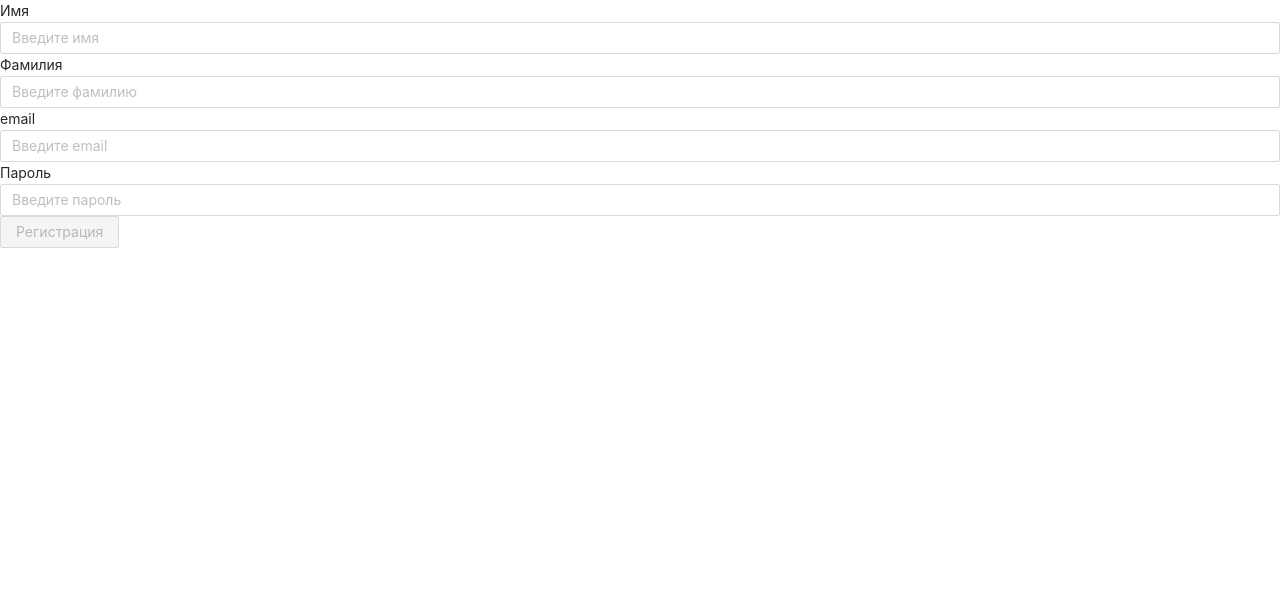
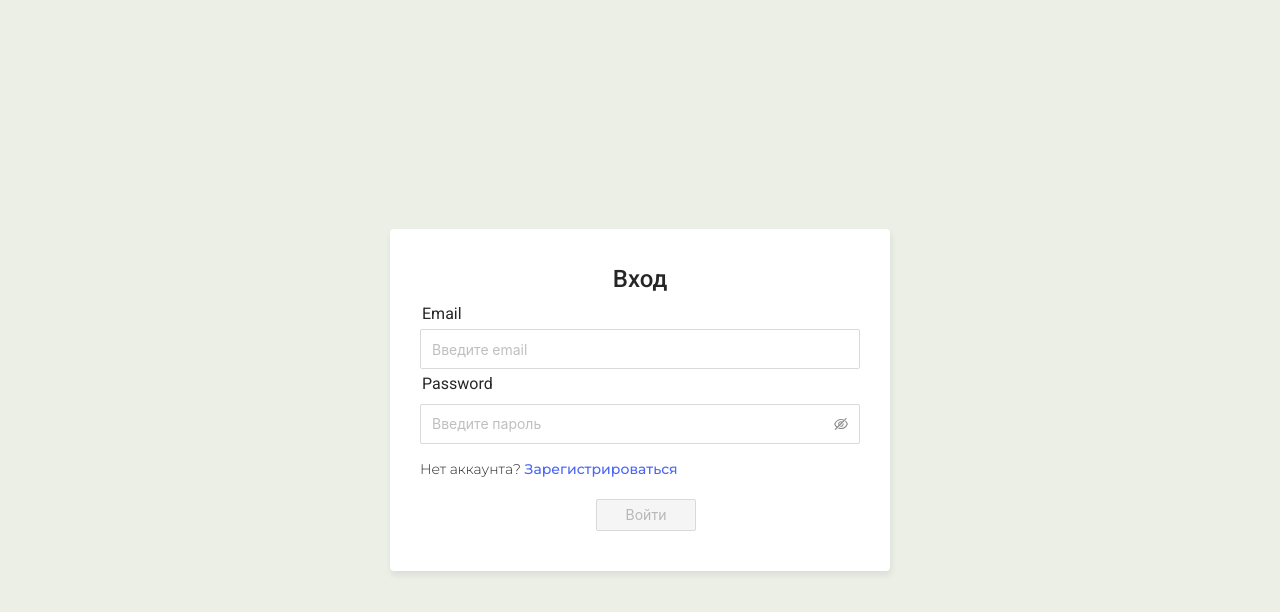
Before and after one commit to KononovPavel/food-shop, a React (Create React App) app in the folder client/: page /login in a window 1280 px wide. Shown: the top 612 px of the page. Built offline with nearby package versions, Linux system fonts and the light colour scheme.

Commit message:
client: login screen

```diff
--- a/client/package.json
+++ b/client/package.json
@@ -14,6 +14,7 @@
     "@types/react-router-dom": "^5.3.0",
     "antd": "^4.16.13",
     "axios": "^0.22.0",
+    "formik": "^2.2.9",
     "node-sass": "^4.8.3",
     "react": "^17.0.2",
     "react-dom": "^17.0.2",
--- a/client/public/index.html
+++ b/client/public/index.html
@@ -3,6 +3,9 @@
   <head>
     <meta charset="utf-8" />
     <link rel="icon" href="%PUBLIC_URL%/food_.ico" />
+      <link href="https://fonts.googleapis.com/css2?family=Roboto:wght@300;400;500;700&display=swap" rel="stylesheet">
+      <link href="https://fonts.googleapis.com/css2?family=Montserrat:wght@100;300;400;500&display=swap" rel="stylesheet">
+      <link href="https://fonts.googleapis.com/css2?family=Bebas+Neue&display=swap" rel="stylesheet">
     <meta name="viewport" content="width=device-width, initial-scale=1" />
     <title>Food shop</title>
   </head>
--- a/client/src/components/ButtonComponent/ButtonComponent.tsx
+++ /dev/null
@@ -1,17 +0,0 @@
-import React from 'react';
-import {Button} from "antd";
-
-type PropsType = {
-    title: string,
-    type: "link" | "text" | "ghost" | "default" | "primary" | "dashed" | undefined,
-    onClick: () => void,
-    disable?: boolean
-}
-
-const ButtonComponent: React.FC<PropsType> = ({type, title, onClick, disable}) => {
-    return (
-        <Button type={type} disabled={disable} onClick={() => onClick()}>{title}</Button>
-    );
-};
-
-export default ButtonComponent;
--- a/client/src/components/InputComponent/InputComponent.tsx
+++ /dev/null
@@ -1,30 +0,0 @@
-import React, {ChangeEvent} from 'react';
-import {Input} from "antd";
-
-type PropsType = {
-    placeholder: string,
-    onChange: (value: string) => void,
-    type:string
-    password?:boolean,
-    value:string,
-    disable?:boolean,
-    checked?: boolean
-}
-const InputComponent:React.FC<PropsType> = ({type,placeholder,onChange,password, value, disable, checked}) => {
-    const onChangeHandler = (e:ChangeEvent<HTMLInputElement>)=>{
-        onChange(e.currentTarget.value)
-    }
-    return (
-
-        <div>
-            {
-                password
-                    ? <Input.Password disabled={disable} value={value} placeholder={placeholder} type={type} onChange={onChangeHandler}/>
-                    : <Input disabled={disable} value={value} type={type} placeholder={placeholder} onChange={onChangeHandler}/>
-            }
-
-        </div>
-    );
-};
-
-export default InputComponent;
--- a/client/src/index.css
+++ b/client/src/index.css
@@ -11,3 +11,8 @@ code {
   font-family: source-code-pro, Menlo, Monaco, Consolas, 'Courier New',
     monospace;
 }
+*{
+    box-sizing: border-box;
+    padding: 0;
+    margin: 0;
+}
--- a/client/src/pages/login/Login.tsx
+++ b/client/src/pages/login/Login.tsx
@@ -1,31 +1,54 @@
 import React, {useState} from 'react';
-import InputComponent from "../../components/InputComponent/InputComponent";
-import ButtonComponent from "../../components/ButtonComponent/ButtonComponent";
+
+import './login.scss'
+import {Button, Input} from "antd";
+import {useHistory} from "react-router-dom";
+
 
 const Login = () => {
-    const [lastName, setLastName] = useState<string>('');
-    const [firstName, setFirstName] = useState<string>('');
+
     const [email, setEmail] = useState<string>('');
-    const [password, setPassword] = useState<string>('');
-    const onClickHandler = () => {
+    const [password, setPassword] = useState<string>('')
+    const history = useHistory();
+    const login = () => {
+        const userData = {
+            email,
+            password
+        }
+        console.log(userData)
+    }
 
-    }
     return (
-        <form>
-            <label>Имя</label>
-            <InputComponent placeholder={"Введите имя"} onChange={setFirstName} type={"text"} value={firstName}/>
 
-            <label>Фамилия</label>
-            <InputComponent placeholder={"Введите фамилию"} onChange={setLastName} type={"text"} value={lastName}/>
+        <div className={'form-container'}>
+            <div className={"login"}>
 
-            <label>email</label>
-            <InputComponent placeholder={"Введите email"} onChange={setEmail} type={"text"} value={email}/>
+                <div className={"login_title"}>
+                    Вход
+                </div>
+                <label aria-required className={"label_login"}>Email</label>
+                <Input className={"login-input"} value={email} onChange={e => setEmail(e.currentTarget.value)}
+                       placeholder={"Введите email"}/>
 
-            <label>Пароль</label>
-            <InputComponent placeholder={"Введите пароль"} onChange={setPassword} type={"password"} value={password}/>
+                <label aria-required className={"label_login"}>Password</label>
+                <Input.Password className={"login-input"} value={password}
+                                onChange={e => setPassword(e.currentTarget.value)}
+                                placeholder={"Введите пароль"}/>
 
-            <ButtonComponent title={"Регистрация"} type={"primary"} onClick={onClickHandler} disable={email==='' || password===''}/>
-        </form>
+                <div className={"login_forgot"}>
+                    Нет аккаунта? <span onClick={() => history.push("/registration")}
+                                        className={"login-singUP"}>Зарегистрироваться</span>
+                </div>
+                <Button
+                    onClick={() => login()}
+                    type={"primary"}
+                    className={"login-btn"}
+                    disabled={!email || !password}
+                >
+                    Войти
+                </Button>
+            </div>
+        </div>
     );
 };
 
--- a/client/src/pages/login/login.scss
+++ b/client/src/pages/login/login.scss
@@ -0,0 +1,57 @@
+@import "src/styles/mixins";
+
+.form-container {
+  @include backGround(#ebefe6);
+  @include dflex(100vw, 100vh, center, center);
+}
+
+.login {
+
+  background: #FFF;
+  min-width: 360px;
+  max-width: 500px;
+  max-height: 600px;
+  padding: 30px;
+  flex-direction: column;
+  align-items: center;
+  box-shadow: 1px 4px 6px 0 rgba(29, 33, 36, 0.08);
+  border-radius: 4px;
+}
+
+.login-btn {
+  text-align: center;
+  margin-top: 20px;
+  margin-bottom: 10px;
+  position: relative;
+  left: 40%;
+  width: 100px;
+}
+
+.label_login {
+  text-align: left;
+  padding: 2px;
+  margin-bottom: 30px;
+  margin-top: 30px;
+  @include typography(16px, 'Roboto', 400, 30px)
+}
+
+.login_title {
+  text-align: center;
+  @include typography(24px, "Roboto", 500, 40px)
+}
+
+.login_forgot {
+  @include typography(14px, "Montserrat", 300, 20px);
+}
+
+.login-input {
+  margin-top: 5px;
+  margin-bottom: 15px;
+  height: 40px;
+}
+
+.login-singUP {
+  color: #4a65f8;
+  @include typography(14px, "Montserrat", 500, 20px);
+  cursor: pointer;
+}
--- a/client/src/pages/registration/Registration.tsx
+++ b/client/src/pages/registration/Registration.tsx
@@ -1,9 +1,28 @@
-import React from 'react';
+import React, {useState} from 'react';
+import {Button, Input} from "antd";
+
 
 const Registration = () => {
+    const [lastName, setLastName] = useState<string>('');
+    const [firstName, setFirstName] = useState<string>('');
+    const [email, setEmail] = useState<string>('');
+    const [password, setPassword] = useState<string>('');
+    const onClickHandler = () => {
+
+    }
     return (
         <div>
-            регистрация
+            <form>
+                <label>Имя</label>
+                <Input/>
+                <label>Фамилия</label>
+                <Input/>
+                <label>email</label>
+                <Input/>
+                <label>Пароль</label>
+                <Input/>
+                <Button type={"primary"}>Зарегистрироваться</Button>
+            </form>
         </div>
     );
 };
--- /dev/null
+++ b/client/src/styles/mixins.scss
@@ -0,0 +1,16 @@
+@mixin dflex($width, $height,$align, $justify){
+  display: flex;
+  width: $width;
+  height: $height;
+  align-items:$align;
+  justify-content: $justify;
+}
+@mixin typography($size,$family,$weight,$lineHeight) {
+  font-family: $family, sans-serif;
+  font-size: $size;
+  line-height: $lineHeight;
+  font-weight: $weight;
+}
+@mixin backGround($background) {
+  background: $background;
+}
--- a/client/src/types/formData.ts
+++ b/client/src/types/formData.ts
@@ -4,3 +4,8 @@ export interface registrationForm {
     email:string,
     password:string,
 }
+
+export interface LoginForm {
+    email:string,
+    password:string
+}
```
Also changed, not shown: client/src/assets/food_.jpg (added), 1 other file (tests, documents, lock files or other folders).
